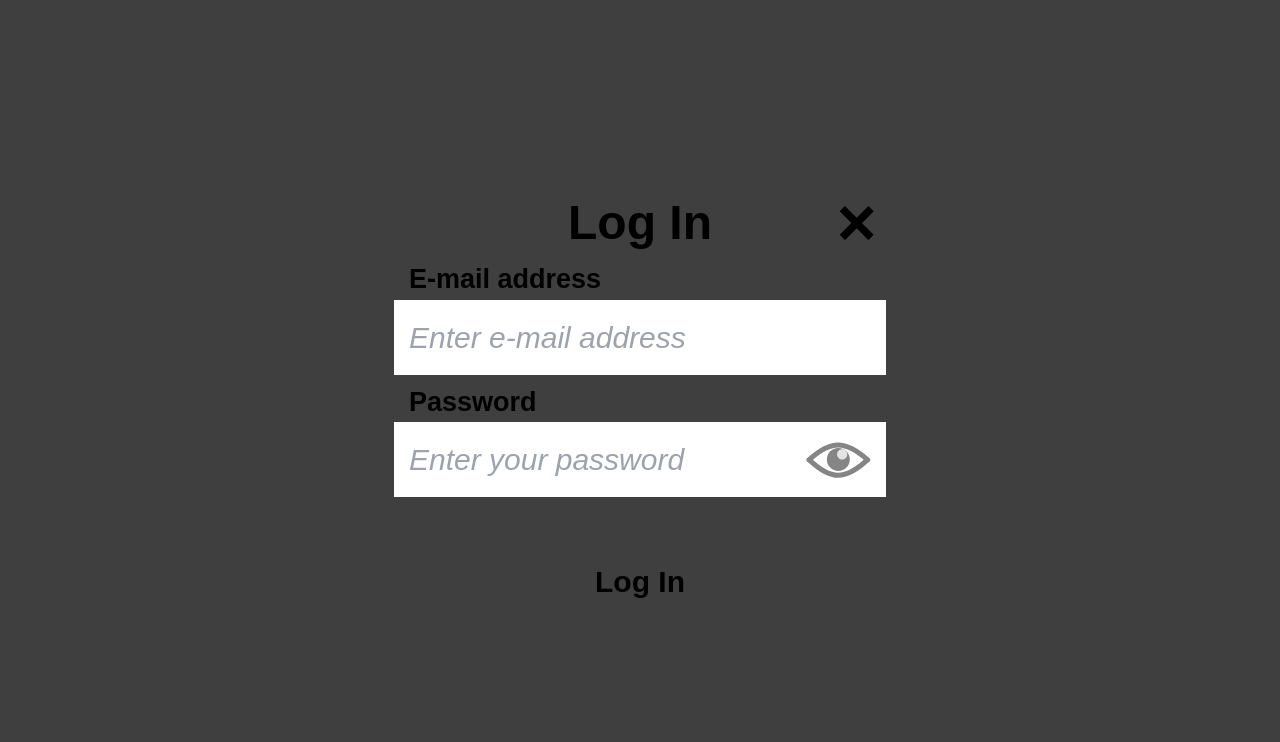
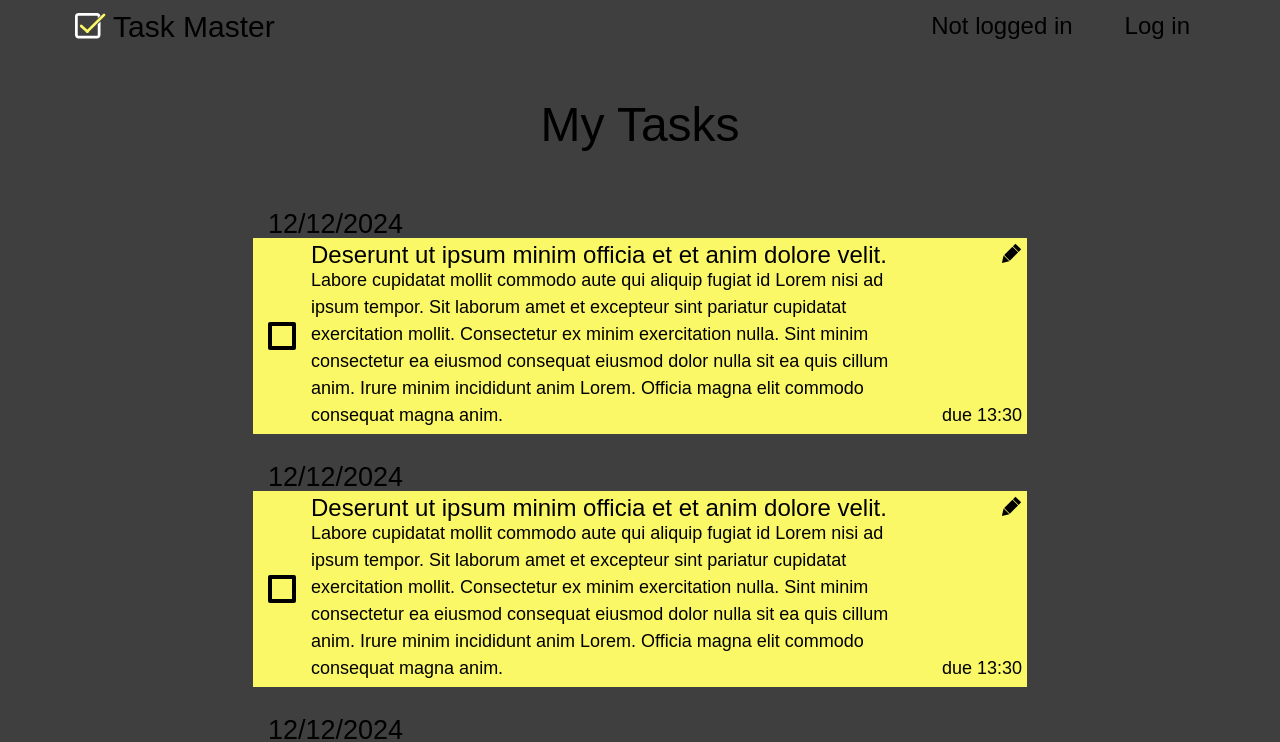
Before and after one commit to d3Lip7on/to-do-app-azure, a React (Create React App) app: page / in a window 1280 px wide. Shown: the top 742 px of the page. Built offline with nearby package versions, Linux system fonts and the light colour scheme.

Commit message:
test commit

```diff
--- a/src/app/App.tsx
+++ b/src/app/App.tsx
@@ -1,16 +1,18 @@
 import { LoginModal } from '../features/login';
+import { Page } from '../page/Page';
 
 function App() {
 	return (
-		<LoginModal
-			isOpen={true}
-			onClose={() => {
-				console.log('closed');
-			}}
-			onSubmit={() => {
-				console.log();
-			}}
-		/>
+		// <LoginModal
+		// 	isOpen={true}
+		// 	onClose={() => {
+		// 		console.log('closed');
+		// 	}}
+		// 	onSubmit={() => {
+		// 		console.log();
+		// 	}}
+		// />
+		<Page />
 	);
 }
 
--- a/src/features/manage-task/ui/TaskForm.tsx
+++ b/src/features/manage-task/ui/TaskForm.tsx
@@ -10,6 +10,7 @@ type TaskFormProps = {
 	mode: ModeType;
 	onSubmit: () => void;
 	onDelete: () => void;
+	onClose: () => void;
 };
 
 function useFormState() {
@@ -28,7 +29,7 @@ function getTaskTitle(mode: ModeType): string {
 	}
 }
 
-export function TaskForm({ mode }: TaskFormProps) {
+export function TaskForm({ mode, onClose }: TaskFormProps) {
 	const { textInputState, textAreaState, textDateState, textTimeState, activeColor } = useFormState();
 
 	const title = getTaskTitle(mode);
@@ -47,7 +48,7 @@ export function TaskForm({ mode }: TaskFormProps) {
 
 	return (
 		<Canvas width="774px">
-			<TaskWindow title={title} />
+			<TaskWindow onClose={onClose} title={title} />
 			<div className="flex gap-[7px]">
 				<MainButton onClick={handleCreate}>{mode === 'create' ? 'Create' : 'Save'}</MainButton>
 				{mode === 'edit' && (
--- a/src/features/manage-task/ui/TaskModal.tsx
+++ b/src/features/manage-task/ui/TaskModal.tsx
@@ -18,7 +18,7 @@ export function TaskModal({ mode, isOpen, onClose, initialData, onSubmit, onDele
 	return (
 		<Modal>
 			<TaskFormProvider initialData={initialData}>
-				<TaskForm mode={mode} onSubmit={onSubmit} onDelete={onDelete} />
+				<TaskForm mode={mode} onSubmit={onSubmit} onDelete={onDelete} onClose={onClose} />
 			</TaskFormProvider>
 		</Modal>
 	);
--- a/src/features/manage-task/ui/TaskWindow.tsx
+++ b/src/features/manage-task/ui/TaskWindow.tsx
@@ -3,7 +3,7 @@ import { FormTitle, TextInput, TextArea, DateInput, TimeInput, CloseButton } fro
 import { TaskFormContext } from '../model/context/TaskFormProvider';
 import { SelectColor } from './SelectColor';
 
-export function TaskWindow({ title }: { title: string }) {
+export function TaskWindow({ title, onClose }: { title: string; onClose: () => void }) {
 	const {
 		activeIndex,
 		setActiveIndex,
@@ -21,7 +21,7 @@ export function TaskWindow({ title }: { title: string }) {
 		<div>
 			<div className="flex justify-center items-center relative">
 				<h1 className="text-[48px] font-bold">{title}</h1>
-				<CloseButton onClick={() => console.log('Closed window')} />
+				<CloseButton onClick={onClose} />
 			</div>
 
 			<div className="pl-[15px]">
--- a/src/page/content/AuthorizedContent.tsx
+++ b/src/page/content/AuthorizedContent.tsx
@@ -1,12 +1,38 @@
+import { useState } from 'react';
 import { TaskList, TaskType } from '../../entities/task';
 import { tasks } from '../mock/data/tasks';
+import { MainButton } from '../../shared/ui';
+import { TaskModal } from '../../features/manage-task';
 
 export function AuthorizedContent() {
+	const [isModalWindowOpen, setModalwindowOpen] = useState<boolean>(false);
+
 	return (
-		<div className="pt-[37px] px-[10px]">
-			<h1 className="text-[48px] text-text-secondary text-center mb-[50px]">My Tasks</h1>
-			<div className="max-w-[774px] m-auto">
-				<TaskList tasks={tasks} onEditTask={(task) => {}} />
+		<div className="relative">
+			<div className="pt-[37px] px-[10px] flex flex-col items-center">
+				<h1 className="text-[48px] text-text-secondary text-center mb-[50px]">My Tasks</h1>
+				<div className="max-w-[774px] m-auto pb-[37px]">
+					<TaskList tasks={tasks} onEditTask={(task) => {}} />
+				</div>
+				<MainButton
+					width="387px"
+					onClick={() => {
+						setModalwindowOpen(true);
+					}}
+				>
+					+ New Task
+				</MainButton>
+				{isModalWindowOpen && (
+					<TaskModal
+						mode="create"
+						isOpen={isModalWindowOpen}
+						onClose={() => {
+							setModalwindowOpen(false);
+						}}
+						onSubmit={() => {}}
+						onDelete={() => {}}
+					/>
+				)}
 			</div>
 		</div>
 	);
```
